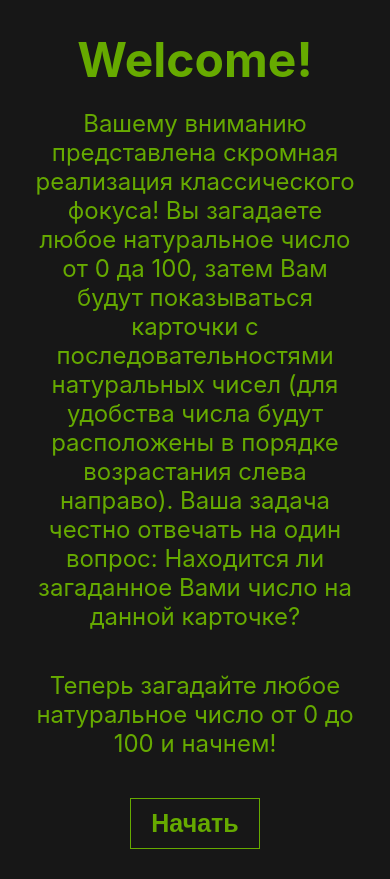
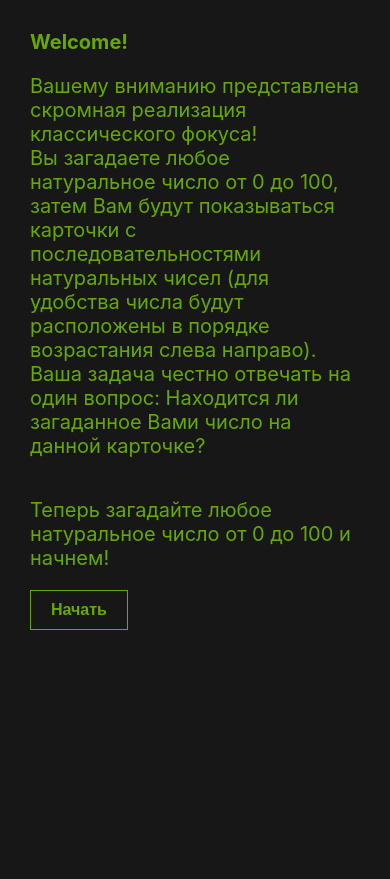
Before and after one commit to elijahmylcev/ClaudeShannon, a React (Create React App) app: page / in a window 390 px wide. After the commit the page ends 844 px from the top, so only its background shows below. Built offline with nearby package versions, Linux system fonts and the light colour scheme.

Commit message:
fix start component && adaptive

```diff
--- a/package.json
+++ b/package.json
@@ -1,6 +1,7 @@
 {
   "name": "claudeshannon",
   "version": "0.1.0",
+  "homepage": "https://elijahmylcev.github.io/ClaudeShannon",
   "private": true,
   "dependencies": {
     "@testing-library/jest-dom": "^5.16.4",
@@ -14,6 +15,8 @@
     "web-vitals": "^2.1.4"
   },
   "scripts": {
+    "predeploy": "npm run build",
+    "deploy": "gh-pages -d build",
     "start": "react-scripts start",
     "build": "react-scripts build",
     "test": "react-scripts test",
@@ -33,6 +36,7 @@
   },
   "devDependencies": {
     "airbnb": "0.0.2",
-    "eslint": "^8.19.0"
+    "eslint": "^8.19.0",
+    "gh-pages": "^4.0.0"
   }
 }
--- a/src/App.css
+++ /dev/null
@@ -1,38 +0,0 @@
-.App {
-  text-align: center;
-}
-
-.App-logo {
-  height: 40vmin;
-  pointer-events: none;
-}
-
-@media (prefers-reduced-motion: no-preference) {
-  .App-logo {
-    animation: App-logo-spin infinite 20s linear;
-  }
-}
-
-.App-header {
-  background-color: #282c34;
-  min-height: 100vh;
-  display: flex;
-  flex-direction: column;
-  align-items: center;
-  justify-content: center;
-  font-size: calc(10px + 2vmin);
-  color: white;
-}
-
-.App-link {
-  color: #61dafb;
-}
-
-@keyframes App-logo-spin {
-  from {
-    transform: rotate(0deg);
-  }
-  to {
-    transform: rotate(360deg);
-  }
-}
--- a/src/App.jsx
+++ b/src/App.jsx
@@ -1,5 +1,4 @@
 import { useState } from 'react';
-import './App.css';
 import CardsList from './components/CardsList/CardsList';
 import ResultComponent from './components/ResultComponent/ResultComponent';
 import Start from './components/Start/Start';
--- a/src/components/Card/card.scss
+++ b/src/components/Card/card.scss
@@ -10,3 +10,20 @@
     border: 1px solid rgb(102, 170, 0);;
   }
 }
+
+@media (max-width: 768px) {
+  .card {
+    display: grid;
+    grid-template-columns: repeat(4, auto);
+    &__element {
+      font-size: 20px;
+    }
+  }
+
+  .buttons {
+    flex-direction: column;
+    button {
+      font-size: 16px;
+    }
+  }
+}
--- a/src/components/Start/Start.jsx
+++ b/src/components/Start/Start.jsx
@@ -6,16 +6,26 @@
       <h1>Welcome!</h1>
       <div className="description">
         Вашему вниманию представлена скромная реализация классического фокуса!
-        Вы загадаете любое натуральное число от 0 да 100,
+        {' '}
+        <br />
+        Вы загадаете любое натуральное число от 0 до 100,
         затем Вам будут показываться карточки с последовательностями натуральных чисел
         (для удобства числа будут расположены в порядке возрастания слева направо).
+        {' '}
+        <br />
         Ваша задача честно отвечать на один вопрос:
         Находится ли загаданное Вами число на данной карточке?
       </div>
 
       <div className="query">Теперь загадайте любое натуральное число от 0 до 100 и начнем!</div>
 
-      <button type="button" onClick={() => onStart()}>Начать</button>
+      <button
+        className="start-btn"
+        type="button"
+        onClick={() => onStart()}
+      >
+        Начать
+      </button>
     </div>
   );
 }
--- a/src/components/Start/start.scss
+++ b/src/components/Start/start.scss
@@ -5,5 +5,17 @@
     margin-top: 20px;
     margin-bottom: 40px;
   }
+  &-btn {
+    margin-top: 20px;
+    font-size: 16px;
+  }
 
 }
+
+@media (max-width: 768px) {
+  .start {
+    &-btn {
+      font-size: 16px;
+    }
+  }
+}
--- a/src/index.css
+++ b/src/index.css
@@ -22,7 +22,6 @@
 }
 
 button {
-  margin-top: 40px;
   color: rgb(102, 170, 0);
   background: transparent;
   border: 1px solid rgb(102, 170, 0);
@@ -38,8 +37,15 @@
 }
 
 .buttons {
+  margin-top: 40px;
   display: flex;
   gap: 30px;
   justify-content: center;
   align-items: center;
 }
+
+@media (max-width: 768px) {
+  * {
+    font-size: 20px;
+  }
+}
```
Also changed, not shown: 1 other file (tests, documents, lock files or other folders).
